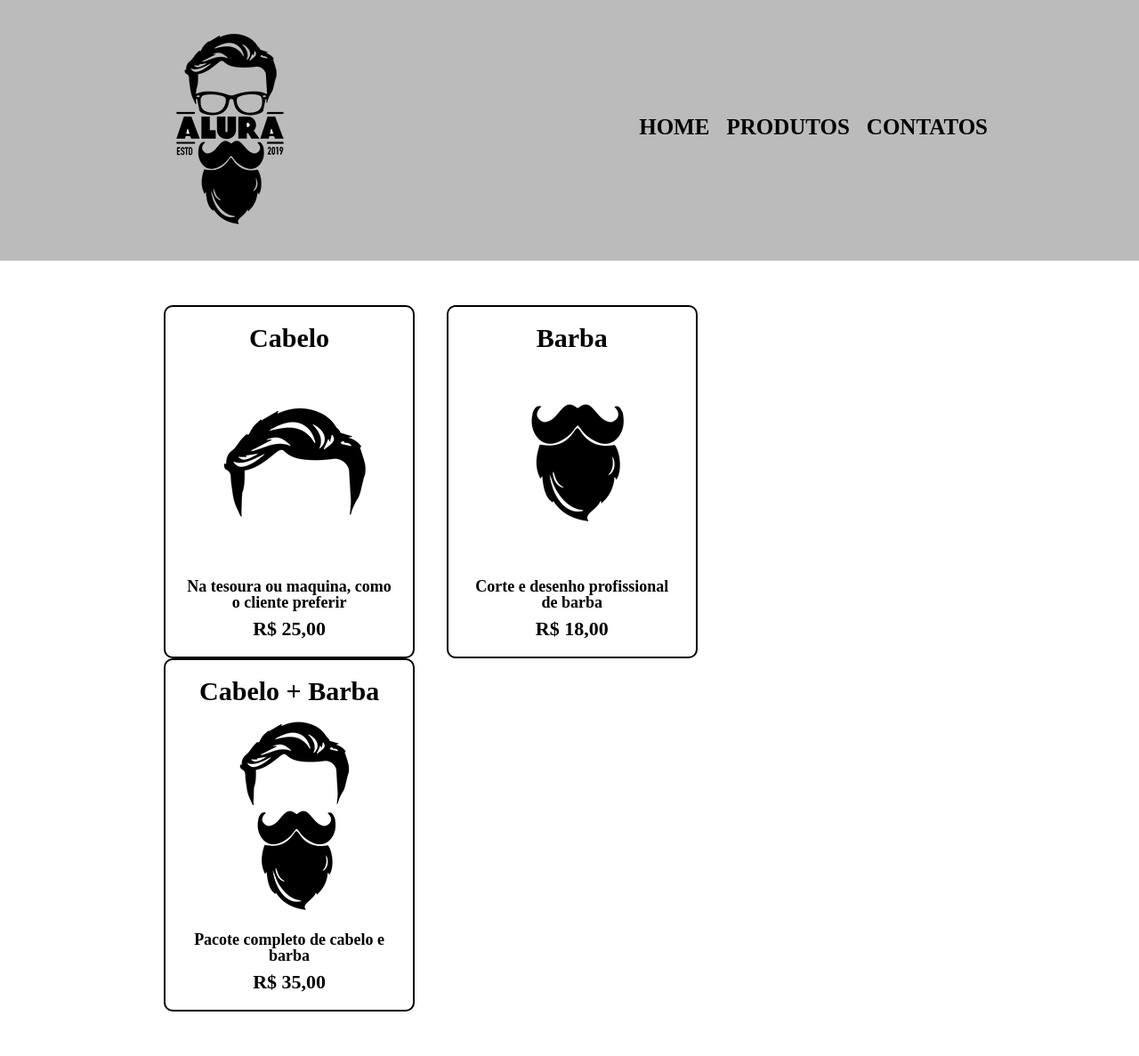
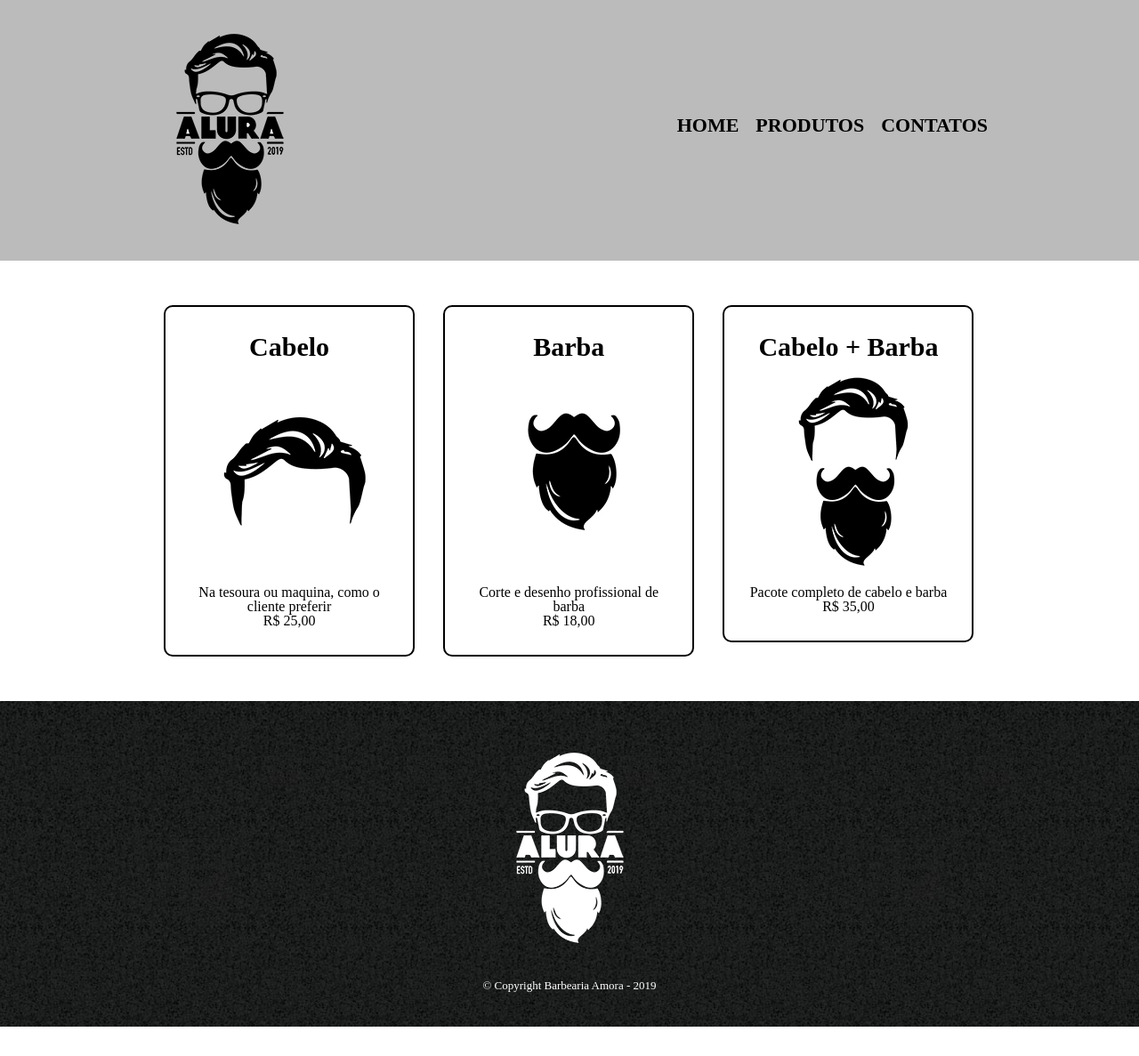
Before and after one commit to Jorgelplrn/HTML-CSS-ALURA, a plain HTML site: page produtos.html in a window 1280 px wide. Shown: the whole page at 89% size. After the commit the page ends 1154 px from the top, so only its background shows below. Drawn offline with Linux system fonts and the light colour scheme.

Commit message:
a
css nao atualiza

```diff
--- a/produtos.css
+++ b/produtos.css
@@ -1,37 +1,41 @@
-header{
+header {
 	background: #BBBBBB;
 	padding: 20px 0;
 }
+
 .caixa {
+	position: relative;
 	width: 940px;
-   position: relative;
 	margin: 0 auto;
 }
+
 nav {
 	position: absolute;
 	top: 110px;
 	right: 0;
 }
+
 nav li {
 	display: inline;
 	margin: 0 0 0 15px;
 }
+
 nav a {
 	text-transform: uppercase;
-    color: black;
+	color: #000000;
 	font-weight: bold;
-    font-size: 25px;
+	font-size: 22px;
 	text-decoration: none;
 }
 nav a:hover{
-    color: blue;
+    color:blue;
     text-decoration: underline;
 }
-.produtos{
+
+.produtos {
 	width: 940px;
 	margin: 0 auto;
 	padding: 50px 0;
-
 }
 
 .produtos li {
@@ -40,20 +44,42 @@
 	width: 30%;
 	vertical-align: top;
 	margin: 0 1.5%;
-    padding: 20px 20px;
+	padding: 30px 20px;
 	box-sizing: border-box;
 	border: 2px solid #000000;
 	border-radius: 10px;
 }
-.produtos{
+.produtos li:hover{
+    border-color:blue;
+}
+.produtos li:active{
+    border-color: red;
+}
+.produtos li:hover h2{
+    font-size: 34px;
+}
+
+.produtos h2 {
 	font-size: 30px;
 	font-weight: bold;
 }
-.produto-descriçao{
+
+.produto-descricao {
 	font-size: 18px;
 }
-.produto-preço{
+
+.produto-preco {
 	font-size: 22px;
 	font-weight: bold;
 	margin-top: 10px;
 }
+footer{
+    text-align: center;
+    background: url("bg.jpg");
+    padding: 40px 0;
+}
+.copyright{
+    color: #FFFFFF;
+    font-size: 13px;
+    margin: 20px 0 0;
+}
--- a/produtos.html
+++ b/produtos.html
@@ -42,5 +42,9 @@
                 </li>
             </ul>
         </main>
+        <footer>
+            <img src="logo-branco.png">
+            <p class="copyright">&copy; Copyright Barbearia Amora - 2019</p>
+            </footer>
     </body>
 </html>
```
Lines whose indentation alone changed are shown as unchanged.
